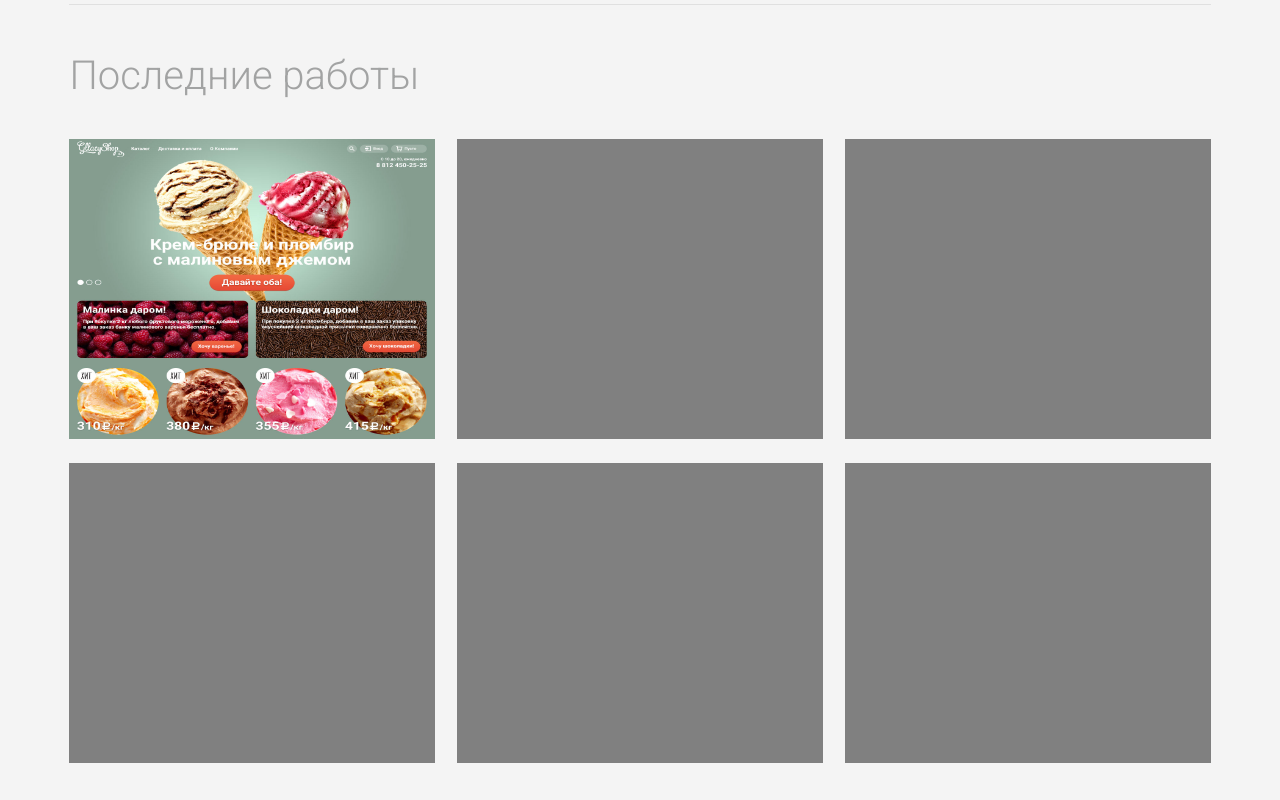
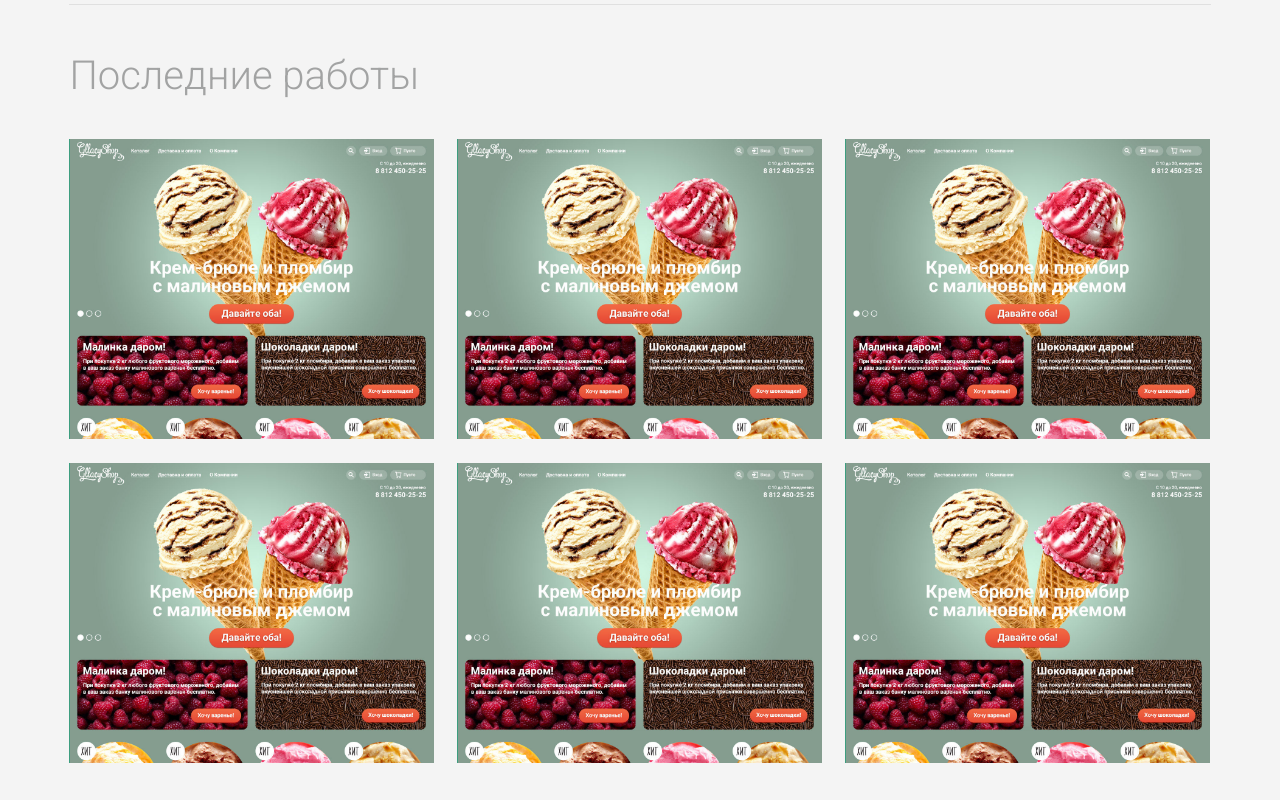
Before and after one commit to zukaaman/zukaaman.github.io, a plain HTML site: page index.html in a window 1280 px wide. Shown: the part 540-1340 px from the top of the page. Drawn offline with Linux system fonts and the light colour scheme.

Commit message:
small fixes

```diff
--- a/css/style.css
+++ b/css/style.css
@@ -68,14 +68,42 @@ input[type="checkbox"].visually-hidden {
   list-style: none;
 }
 
-.site-navigation li {
-
-}
-
 .site-navigation a {
   font-size: 1.2em;
   font-weight: 700;
   color: #3a494c;
+}
+
+.site-navigation a::before {
+  content: "[";
+
+  display: inline-block;
+
+  opacity: 0;
+
+  transition: transform 0.3s;
+}
+
+.site-navigation a::after {
+  content: "]";
+
+  display: inline-block;
+
+  opacity: 0;
+
+  transition: transform 0.3s;
+}
+
+.site-navigation a:hover::before {
+  opacity: 1;
+
+  transform: translateX(-1em);
+}
+
+.site-navigation a:hover::after {
+  opacity: 1;
+
+  transform: translateX(1em);
 }
 
 .first-wrapper {
@@ -153,13 +181,100 @@ input[type="checkbox"].visually-hidden {
   height:300px;
   margin-right: 2%;
   margin-bottom: 1.5em;
-
-  background-color: grey;
 }
 
 .portfolio-list li:nth-child(3n) {
   margin-right: 0;
 }
+
+.portfolio-list-item {
+  background-image: url("../img/gllacy.jpg");
+  background-repeat: no-repeat;
+  background-size: 100%;
+
+  overflow: hidden;
+}
+
+.details {
+  box-sizing: border-box;
+
+  display: block;
+  width: 100%;
+  height: 300px;
+  padding-top: 2em;
+
+  text-align: center;
+
+  background-color: rgba(39, 159, 124, 0.9);
+
+  transition: transform 0.3s ease-in-out;
+  transform: translateX(-100%);
+}
+
+.details h3 {
+  margin: 0;
+
+  font-size: 2em;
+  font-weight: 400;
+  color: #ffffff;
+  text-transform: uppercase;
+}
+
+.details p {
+  margin: 0 1em;
+  padding-top: 2em;
+  padding-bottom: 3em;
+
+  font-size: 1.1em;
+  color: #ffffff;
+}
+
+.details a {
+  padding: 0.9em 1.8em;
+
+  color: #ffffff;
+  font-weight: 700;
+  text-transform: uppercase;
+
+  background-color: #000000;
+  border-radius: 0.3em;
+}
+
+.details a:hover {
+  color: #000000;
+
+  background-color: #ffffff;
+}
+
+.portfolio-list-item:hover .details {
+  display: block;
+
+  transform: translateX(0);
+}
+
+/*.portfolio-list-item a::before {
+  content: "";
+
+  position: absolute;
+
+  display: block;
+  width: 100%;
+  height: 300px;
+
+  opacity: 0;
+
+  transition: transform 0.3s ease-in-out;
+  transform: translateX(-100%);
+}*/
+
+/*.portfolio-list-item a:hover::before {
+  z-index: 1;
+
+  opacity: 1;
+  background-color: rgba(39, 159, 124, 0.6);
+
+  transform: translateX(0);
+}*/
 
 .reviews {
   padding-top: 3em;
--- a/index.html
+++ b/index.html
@@ -3,7 +3,7 @@
   <head>
     <meta charset="utf-8">
     <title>zukaadev</title>
-    <link href="https://fonts.googleapis.com/css?family=Roboto:300,400,700&amp;subset=cyrillic" rel="stylesheet">
+    <link href="https://fonts.googleapis.com/css?family=Roboto:300,400,500,700&amp;subset=cyrillic" rel="stylesheet">
     <link rel="stylesheet" href="css/normalize.css">
     <link rel="stylesheet" href="css/style.css">
     <link rel="shortcut icon" href="img/zukaadev-favicon.ico">
@@ -47,12 +47,48 @@
         <h2>Последние работы</h2>
         <!-- filter -->
         <ul class="portfolio-list">
-          <li><a href="https://htmlacademy-htmlcss.github.io/79715-gllacy/master/"><img src="img/gllacy.jpg" width="100%" height="300" alt="gllacy"></a></li>
-          <li></li>
-          <li></li>
-          <li></li>
-          <li></li>
-          <li></li>
+          <li class="portfolio-list-item">
+            <div class="details">
+              <h3>gllacy</h3>
+              <p>Мой выпускной проект. Сайт интернет-магазина мороженого. Резиновая верстка, HTML5, CSS3, JS.</p>
+              <a href="https://htmlacademy-htmlcss.github.io/79715-gllacy/master/">Посмотреть</a>
+            </div>
+          </li>
+          <li class="portfolio-list-item">
+            <div class="details">
+              <h3>gllacy</h3>
+              <p>Мой выпускной проект. Сайт интернет-магазина мороженого. Резиновая верстка, HTML5, CSS3, JS.</p>
+              <a href="https://htmlacademy-htmlcss.github.io/79715-gllacy/master/">Посмотреть</a>
+            </div>
+          </li>
+          <li class="portfolio-list-item">
+            <div class="details">
+              <h3>gllacy</h3>
+              <p>Мой выпускной проект. Сайт интернет-магазина мороженого. Резиновая верстка, HTML5, CSS3, JS.</p>
+              <a href="https://htmlacademy-htmlcss.github.io/79715-gllacy/master/">Посмотреть</a>
+            </div>
+          </li>
+          <li class="portfolio-list-item">
+            <div class="details">
+              <h3>gllacy</h3>
+              <p>Мой выпускной проект. Сайт интернет-магазина мороженого. Резиновая верстка, HTML5, CSS3, JS.</p>
+              <a href="https://htmlacademy-htmlcss.github.io/79715-gllacy/master/">Посмотреть</a>
+            </div>
+          </li>
+          <li class="portfolio-list-item">
+            <div class="details">
+              <h3>gllacy</h3>
+              <p>Мой выпускной проект. Сайт интернет-магазина мороженого. Резиновая верстка, HTML5, CSS3, JS.</p>
+              <a href="https://htmlacademy-htmlcss.github.io/79715-gllacy/master/">Посмотреть</a>
+            </div>
+          </li>
+          <li class="portfolio-list-item">
+            <div class="details">
+              <h3>gllacy</h3>
+              <p>Мой выпускной проект. Сайт интернет-магазина мороженого. Резиновая верстка, HTML5, CSS3, JS.</p>
+              <a href="https://htmlacademy-htmlcss.github.io/79715-gllacy/master/">Посмотреть</a>
+            </div>
+          </li>
         </ul>
       </section>
 
```
Also changed, not shown: blog.html (+1 -1 lines).
